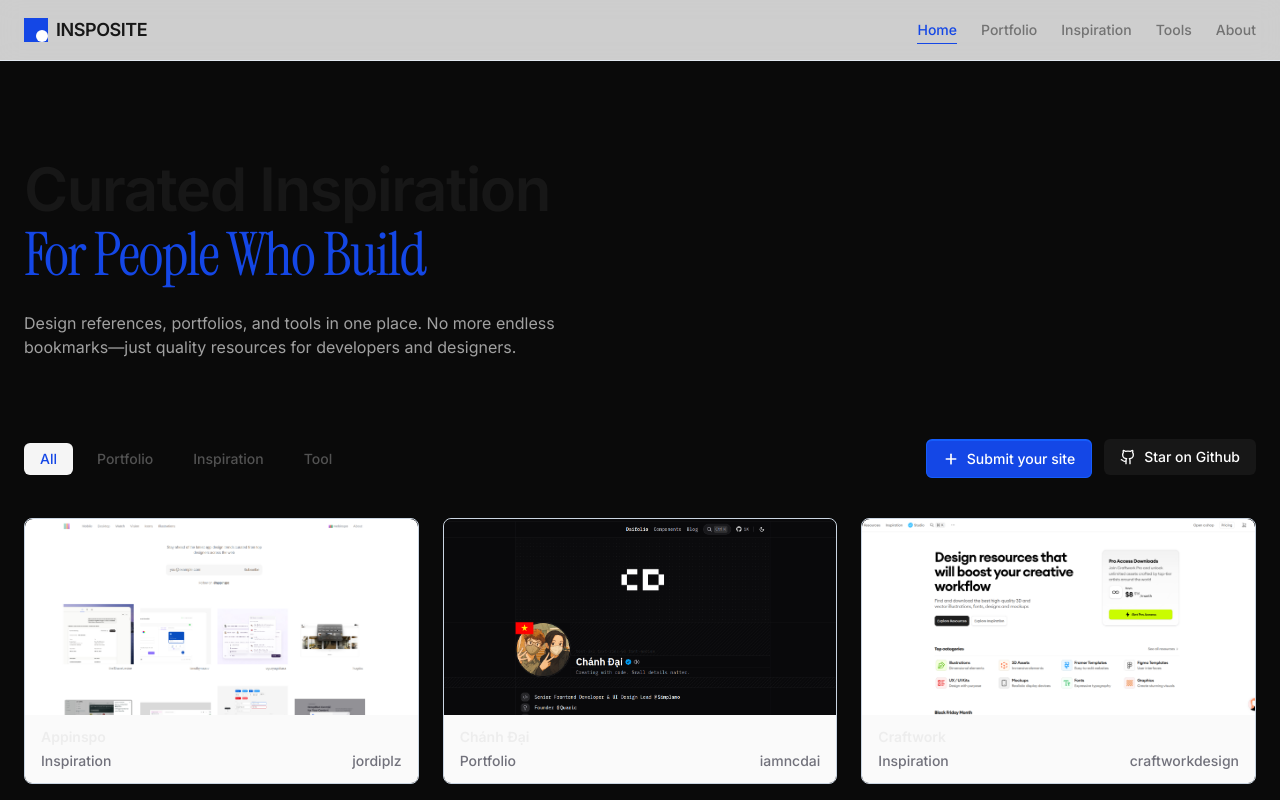
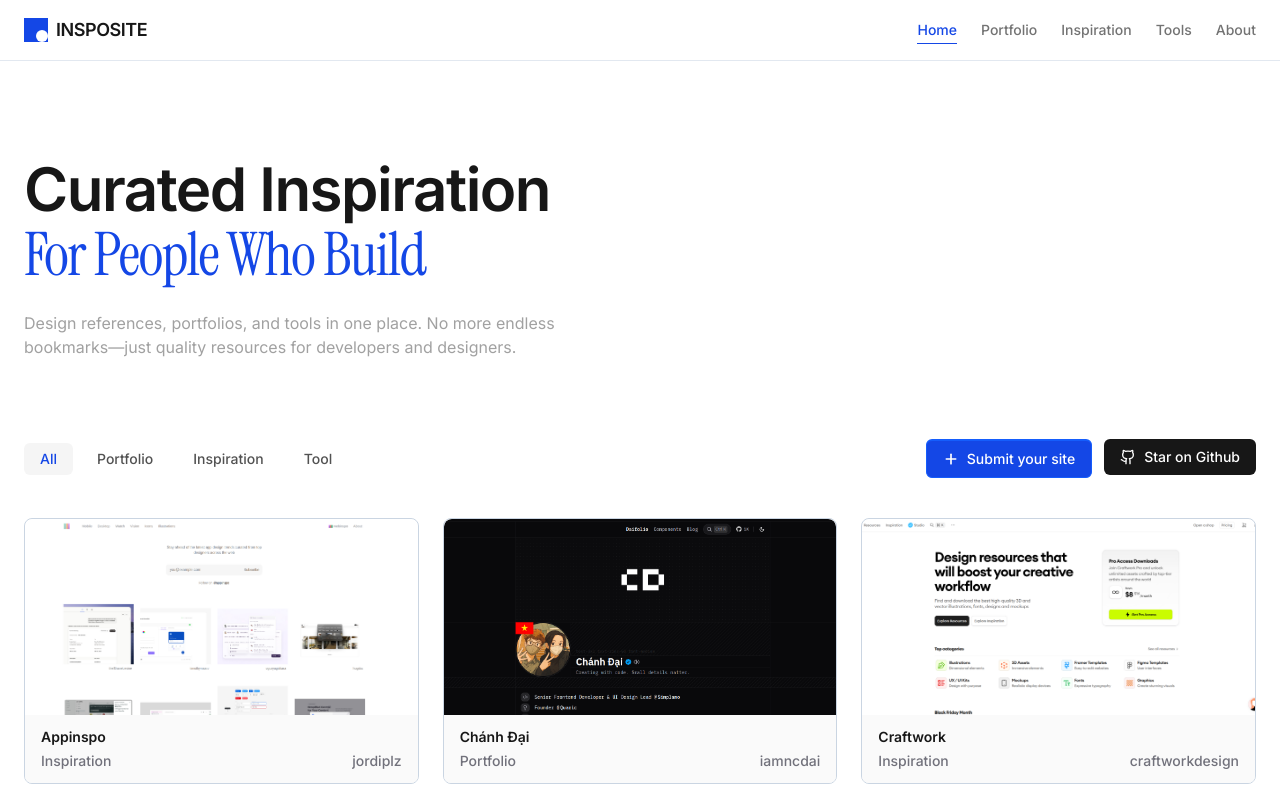
Before and after one commit to prasanjit-dey-ux/Inspohub, a Next.js app in the folder web/: page / in a window 1280 px wide. Shown: the top 800 px of the page. Built offline with nearby package versions, Linux system fonts and the light colour scheme.

Commit message:
fix the dark mode issue

```diff
--- a/web/app/globals.css
+++ b/web/app/globals.css
@@ -7,11 +7,7 @@
   --background: #ffffff;
   --foreground: #171717;
 
-}
-
-.dark {
-  --background: #171717;
-  --foreground: #ffffff;
+  color-scheme: light;
 }
 
 @theme inline {
@@ -21,20 +17,19 @@
   --font-mono: var(--font-mono);
   --font-serif: var(--font-serif);
   --font-signature: var(--font-signature);
-  --font-jakarta: var(--font-jakarta)
-}
-
-@media (prefers-color-scheme: light) {
-  :root {
-    --background: #0a0a0a;
-    --foreground: #ededed;
-  }
+  --font-jakarta: var(--font-jakarta);
 }
 
 .font-signature {
   font-family: var(--font-signature), cursive;
 }
 
+body {
+  background: var(--background);
+  color: var(--foreground);
+  font-family: var(--font-sans), sans-serif;
+  -webkit-font-smoothing: antialiased;
+}
 
 
 
```
